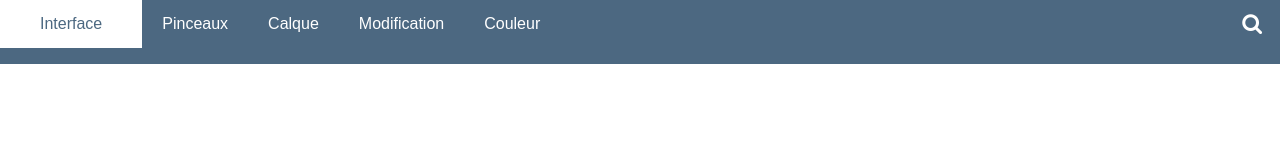
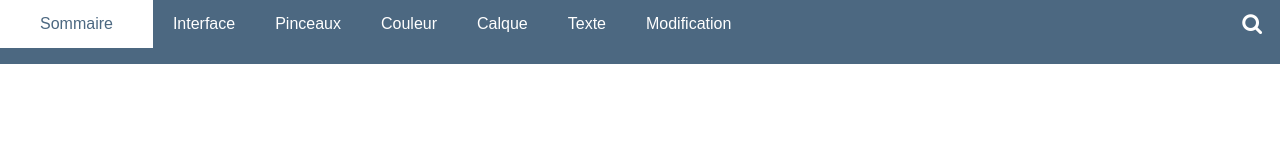
Before and after one commit to hjvonbljerpofihnkjgnmopiuhjkjbbvhbxbiu/docprocreate.github.io, a plain HTML site: page index.html in a window 1280 px wide. Drawn offline with nearby package versions, Linux system fonts and the light colour scheme.

Commit message:
Update index.html

```diff
--- a/index.html
+++ b/index.html
@@ -12,12 +12,14 @@
     <nav class="nav">
     <div class="menu-ac"><i class="fa fa-bars fa-lg"></i> Menu</div>
     <div class="ac">
-      <ul class="sol-menu">
-        <li><a href="#">Interface</a></li>
-        <li><a href="#">Pinceaux</a></li>
-        <li><a href="#">Calque</a></li>
-        <li><a href="#">Modification</a></li>
-        <li><a href="#">Couleur</a></li>
+<ul class="sol-menu">
+        <li><a href="index.html">Sommaire</a></li>
+       <li><a href="interface.html">Interface</a></li>
+        <li><a href="pinceaux.html">Pinceaux</a></li>
+       <li><a href="color.html">Couleur</a></li>
+        <li><a href="calque.html">Calque</a></li>
+       <li><a href="texte.html">Texte</a></li>
+        <li><a href="modif.html">Modification</a></li>
       </ul>
       <ul class="sag-menu">
       <form action="" method="GET">
```
